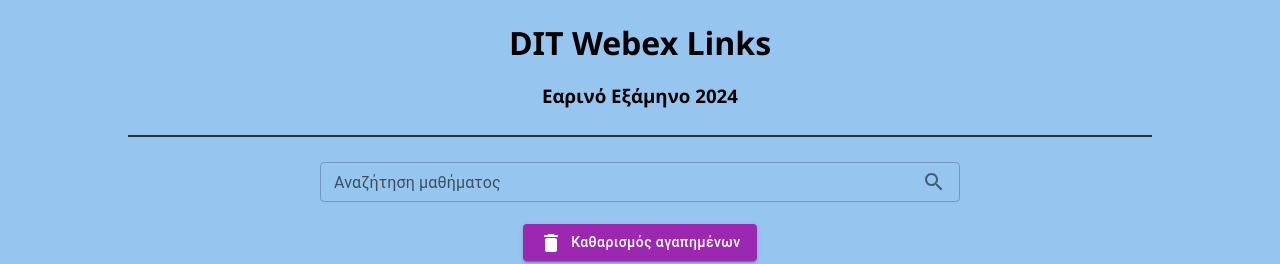
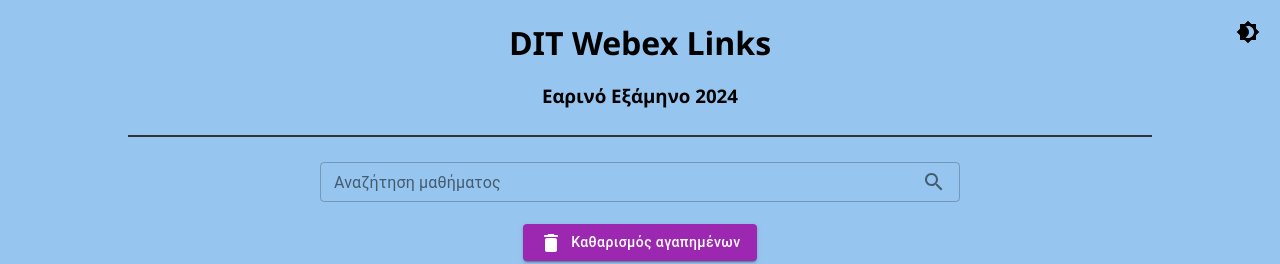
Before and after one commit to mgiannopoulos24/DIT-Webex-Links, a React (Create React App) app: page / in a window 1280 px wide. Shown: the top 264 px of the page. Built offline with nearby package versions, Linux system fonts and the light colour scheme.

Commit message:
Added darkmode

```diff
--- a/src/App.css
+++ b/src/App.css
@@ -1,3 +1,12 @@
+:root {
+  --background-color: rgb(150, 198, 240); /* light mode background color */
+  --text-color: #000000; /* light mode text color */
+}
+
+.dark-mode .app hr {
+  background-color: #ffffff; /* Set hr background color to white in dark mode */
+}
+
 .app{
   display: flex;
   align-items: center;
@@ -5,13 +14,20 @@
   background-color: transparent;
 }
 
+.dark-mode {
+  --background-color: #1f1f1f; /* dark mode background color */
+  --text-color: #ffffff; /* dark mode text color */
+}
+
 body {
   margin: 0;
   display: flex;
   align-items: center;
   justify-content: center;
-  background-color: rgb(150, 198, 240);
-  min-height: 100vh; /* Ensure the body takes up the full viewport height */
+  background-color: var(--background-color);
+  color: var(--text-color);
+  transition: background-color 0.3s, color 0.3s;
+  min-height: 100vh;
   font-family: 'Segoe UI', Tahoma, Geneva, Verdana, sans-serif;
 }
 
@@ -43,3 +59,11 @@ body {
   flex-wrap: wrap;
   gap: 1%;
 }
+
+.dark-mode-toggle {
+  position: absolute;
+  top: 20px;
+  right: 20px;
+  cursor: pointer;
+  z-index: 1000;
+}
--- a/src/App.jsx
+++ b/src/App.jsx
@@ -9,10 +9,24 @@ import SearchIcon from '@mui/icons-material/Search';
 import courseData from './courseData.json';
 import Button from '@mui/material/Button';
 import DeleteRoundedIcon from '@mui/icons-material/DeleteRounded';
+import Brightness4Icon from '@mui/icons-material/Brightness4';
+import Brightness7Icon from '@mui/icons-material/Brightness7';
 
 const App = () => {
   const [courses, setCourses] = useState([]);
   const [searchInput, setSearchInput] = useState('');
+  const [darkMode, setDarkMode] = useState(false);
+
+  const toggleDarkMode = () => {
+    const newDarkMode = !darkMode; // Calculate the new dark mode state first
+    setDarkMode(newDarkMode); // Update the dark mode state
+
+    if (newDarkMode) {
+      document.body.classList.add('dark-mode'); // Apply dark mode class
+    } else {
+      document.body.classList.remove('dark-mode'); // Remove dark mode class
+    }
+  };
 
   useEffect(() => {
     const storedFavorites = Cookies.get('favoriteCourses');
@@ -56,17 +70,36 @@ const App = () => {
 
   return (
     <>
+
       <div className='app'>
-
+        <div className='dark-mode-toggle' onClick={toggleDarkMode}>
+          {darkMode ? <Brightness7Icon /> : <Brightness4Icon />}
+        </div>
           <h1>DIT Webex Links</h1>
           <h3>Εαρινό Εξάμηνο 2024</h3>
           <hr />
+
           <TextField
             label="Αναζήτηση μαθήματος"
             variant="outlined"
             value={searchInput}
             onChange={handleSearchInputChange}
-            sx={{width:'50%', margin:'0 3%'}}
+            sx={{width:'50%', margin:'0 3%',
+            '& .MuiInputLabel-root': {
+              color: darkMode ? '#ffffff' : 'rgba(0, 0, 0, 0.54)', // Set label color
+            },
+            '& .MuiOutlinedInput-root': {
+              '& fieldset': {
+                borderColor: darkMode ? '#ffffff' : 'rgba(0, 0, 0, 0.23)', // Set border color
+              },
+              '& input': {
+                color: darkMode ? '#ffffff' : 'rgba(0, 0, 0, 0.87)', // Set text color
+              },
+            },
+            '& .MuiSvgIcon-root': {
+              color: darkMode ? '#ffffff' : 'rgba(0, 0, 0, 0.54)', // Set search icon color
+            },
+            }}
             size='small'
             InputProps={{
               endAdornment: (
@@ -102,7 +135,7 @@ const App = () => {
 
         <Footer />
       </div>
-    </>
+     </>
   );
 };
 
```
